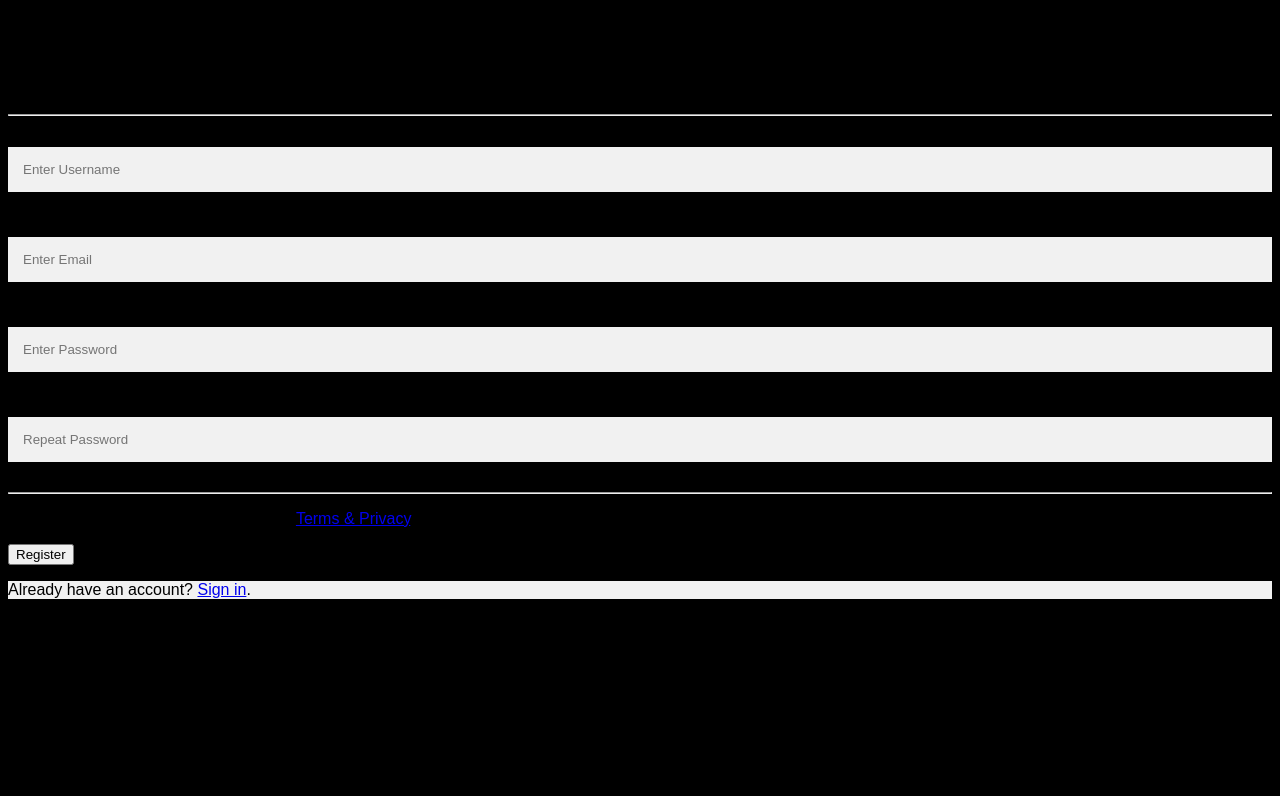
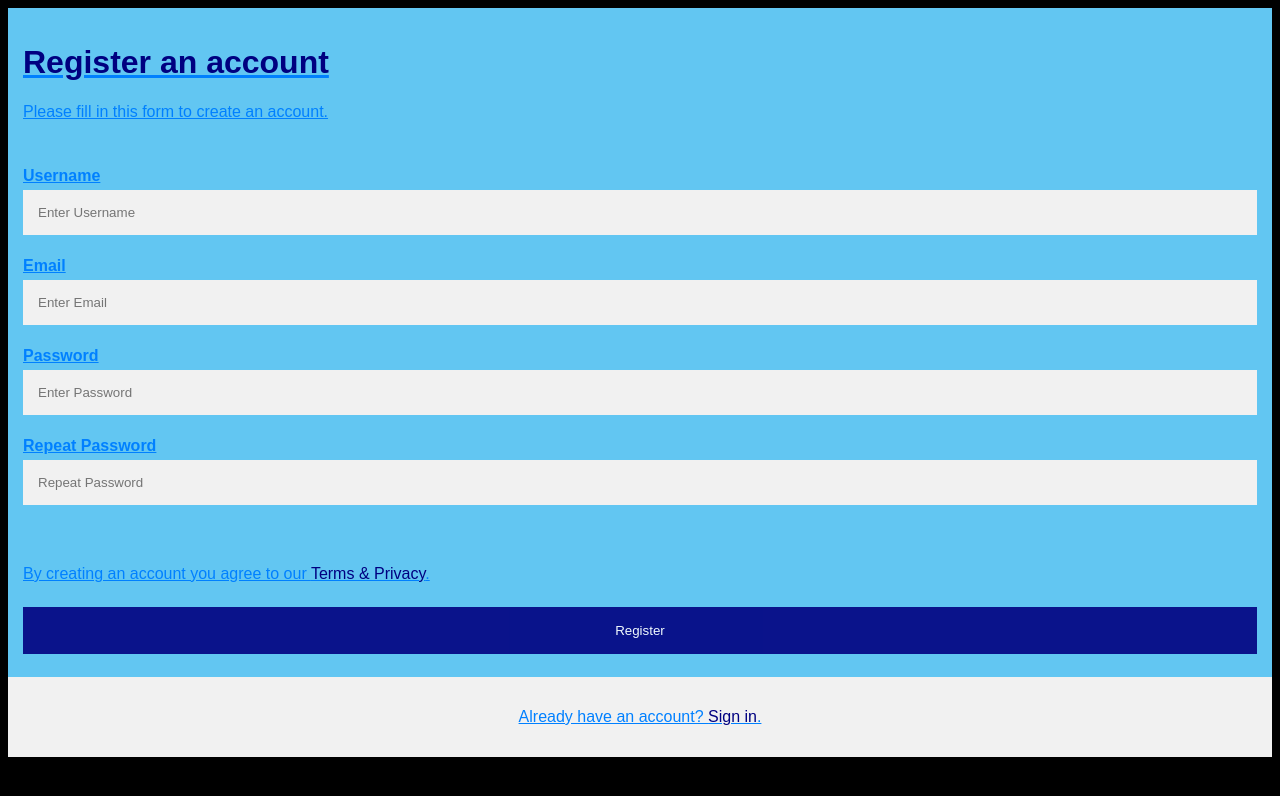
Before and after one commit to comp426-2022-spring/e01-jonahdh, a plain HTML site: page public/index.html in a window 1280 px wide. Drawn offline with Linux system fonts and the light colour scheme.

Commit message:
Went through CSS section

```diff
--- a/public/style.css
+++ b/public/style.css
@@ -8,11 +8,11 @@ body {
 }
 
 /* 8. Add style to divs with the "container" class */
- {
+.container {
   /* 9. Add 15px padding */
-
+  padding: 15px;
   /* 10. Make the background color of the container Carolina Blue using the hex code defined here: https://en.wikipedia.org/wiki/Carolina_blue*/
-
+  background-color: #62C6F2;
 }
 
 input[type=text], input[type=password] {
@@ -30,30 +30,31 @@ input[type=text]:focus, input[type=password]:focus {
 }
 
 /* 11. Style only the h1 with id "register" */
-h1 {
+h1[id="register"] {
   /* 12. Make the text BOLD */
-
-  /* 13. Make the text color navy (look up the hex code for navy)
-
+  font-weight: bold;
+  /* 13. Make the text color navy (look up the hex code for navy) */
+  color: #000080;
 }
 
 hr {
   /* 14. Override default hr style with a 30-pixel bottom margin */
-
+  margin-bottom: 30px;
   /* 15. Add a 2-pixel solid azure border (look up the hex code). */
-
+  border: #0080FF;
+  border-width: 2px;
 }
 
 /* 16. Set a style for the submit button with "registerbtn" class */
- {
+.registerbtn {
   /* 17. Set the background color to navy using the hex color */
-
+  background-color: #000080;
   /* 18. Set the text color to white using the hex color */
-
+  color: #FFFFFF;
   padding: 16px 20px;
   margin: 8px 0;
   /* 19. Set it to have no border */
-
+  border: none;
   cursor: pointer;
   width: 100%;
   opacity: 0.9;
@@ -65,21 +66,21 @@ hr {
 
 a {
   /* 20. Make link text color navy blue (look up the hex code) */
-  color: ;
+  color: #000080;
   /* 21. Set the text-decoration to none for links */
-  text-decoration: ;
+  text-decoration: none;
 }
 
 /* 22. Set style for links using the :hover pseudoclass */
- {
+:hover {
   /* 23. Change the color of links to azure on mouseover */
-
+  color: #0080FF;
   /* 24. Set the text-decoration to underline for links on mouseover */
-
+  text-decoration: underline;
 }
 
 .signin {
-  background-color: #f1f1f1
+  background-color: #f1f1f1;
   /* 25. Align the text for the section with class "signin" to be centered */
-
+  text-align: center;
 }
```
